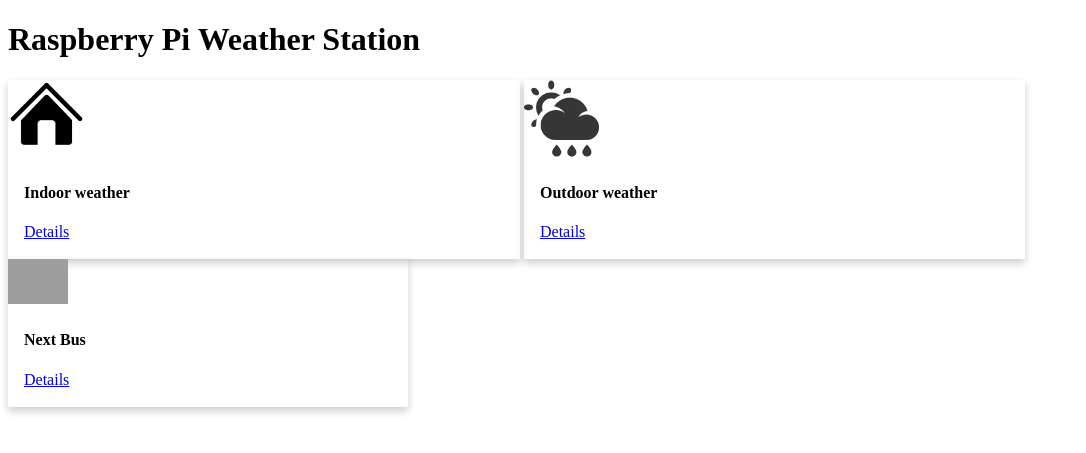
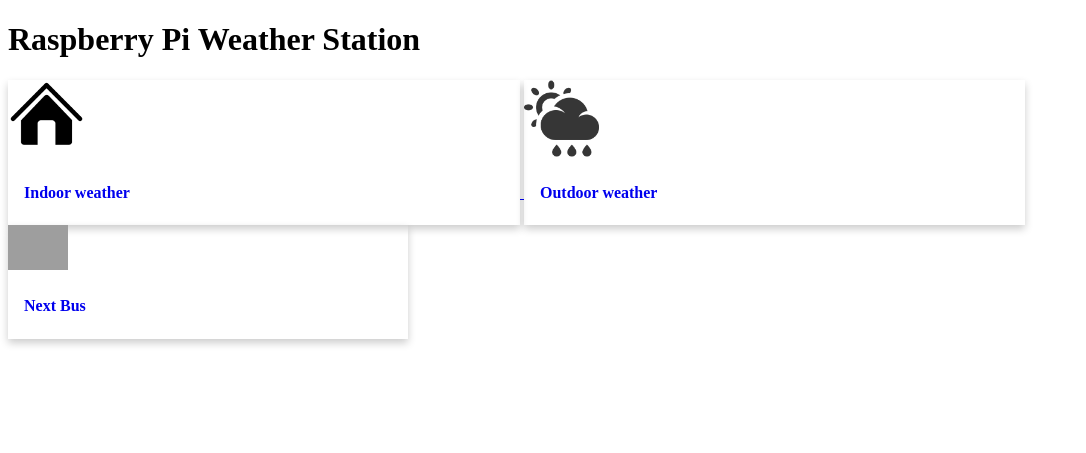
Before and after one commit to JPRbrs/raspi-wStation, a Flask app: page / in a window 1280 px wide. Shown: the top 453 px of the page, without its empty margins (0-1086 px from the left). Run offline with Flask 2, Linux system fonts and the light colour scheme; some libraries are stand-ins or nearby versions; grey boxes are pictures that could not be loaded.

Commit message:
beautify index

```diff
--- a/app/templates/index.html
+++ b/app/templates/index.html
@@ -13,27 +13,30 @@
   <body>
     <h1>Raspberry Pi Weather Station</h1>
     <div>
+      <a href='home_weather'>
         <div class="card">
           <img src="{{ url_for('static', filename='images/house.png') }}" alt="Avatar" style="width:15%">
           <div class="container">
             <h4><b>Indoor weather</b></h4>
-          <p><a href='home_weather'>Details</a></p>
           </div>
         </div>
+      </a>
+      <a href='outdoors'>
         <div class="card">
           <img src="{{ url_for('static', filename='images/outdoor.png') }}" alt="Avatar" style="width:15%">
           <div class="container">
             <h4><b>Outdoor weather</b></h4>
-          <p><a href='outdoors'>Details</a></p>
           </div>
         </div>
+      </a>
+      <a href='www.google.com'>
         <div class="card">
           <img src="{{ url_for('static', filename='images/bus.png') }}" alt="Avatar" style="width:15%">
           <div class="container">
             <h4><b>Next Bus</b></h4>
-          <p><a href='www.google.com'>Details</a></p>
           </div>
         </div>
+      </a>
     </div>
 </div>
 </body>
--- a/app/templates/indoor.html
+++ b/app/templates/indoor.html
@@ -10,7 +10,7 @@
   <link rel="stylesheet" href="//code.jquery.com/ui/1.12.1/themes/base/jquery-ui.css">
 </head>
 <body>
-  <h1>Header</h1>
+  <h1>Indoor Conditions</h1>
   <div>
     Latest measured temp: {{instant.temp}}<br>
     Latest measured hum: {{instant.hum}}<br>
```
Lines whose indentation alone changed are shown as unchanged.
